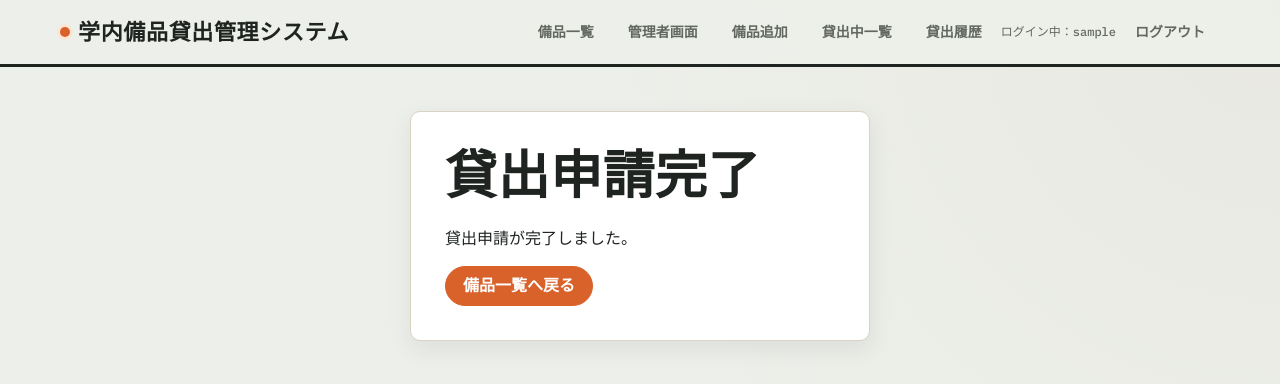
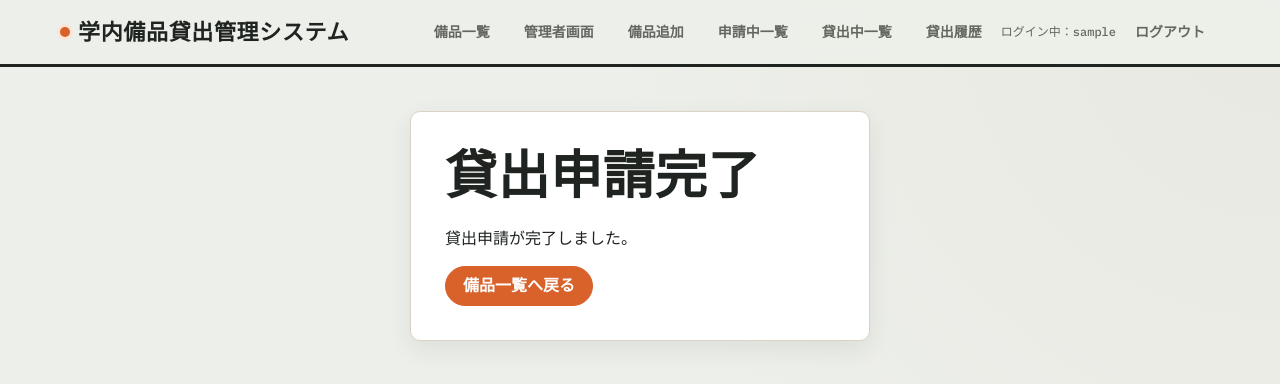
Before and after one commit to kanekokuma/rental-management-app, a Django app: page /borrow/complete/ in a window 1280 px wide. Shown: the top 384 px of the page. Run offline with Django 5.2, Linux system fonts and the light colour scheme; the visitor is signed in with stand-in values (Sample User, id 1); some web fonts are replaced.

Commit message:
Update base.html

```diff
--- a/rental/templates/rental/base.html
+++ b/rental/templates/rental/base.html
@@ -18,6 +18,7 @@
           {% if user.is_staff %}
             <a href="{% url 'admin:index' %}">管理者画面</a>
             <a href="{% url 'rental:item_create' %}">備品追加</a>
+            <a href="{% url 'rental:application_list' %}">申請中一覧</a>
             <a href="{% url 'rental:loan_list' %}">貸出中一覧</a>
             <a href="{% url 'rental:loan_history' %}">貸出履歴</a>
           {% endif %}
```
